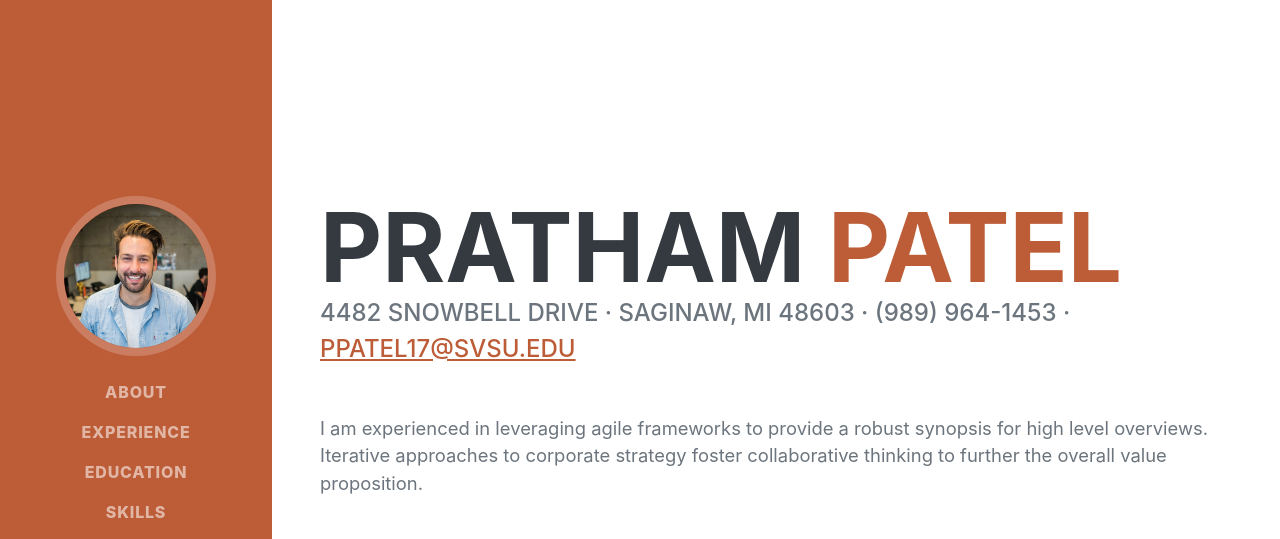
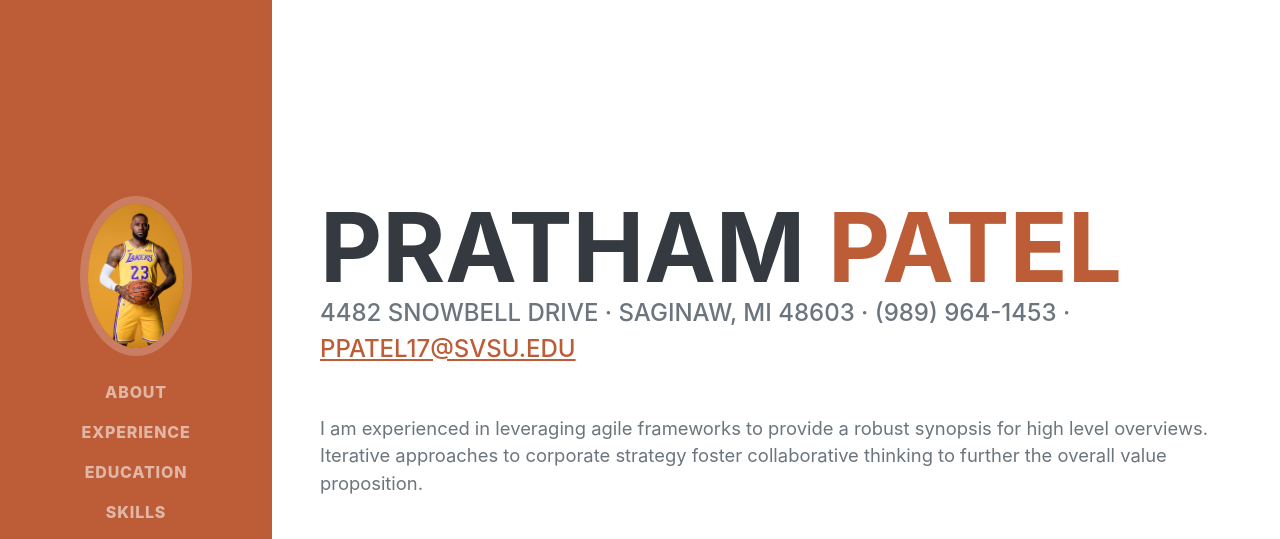
Before and after one commit to pratham-patell/pratham-patell, a plain HTML site: page resume/index.html in a window 1280 px wide. Shown: the top 539 px of the page. Drawn offline with nearby package versions, Linux system fonts and the light colour scheme; a web font is replaced by a local one.

Commit message:
Update index.html

```diff
--- a/resume/index.html
+++ b/resume/index.html
@@ -20,7 +20,7 @@
         <nav class="navbar navbar-expand-lg navbar-dark bg-primary fixed-top" id="sideNav">
             <a class="navbar-brand js-scroll-trigger" href="#page-top">
                 <span class="d-block d-lg-none">Pratham Patel</span>
-                <span class="d-none d-lg-block"><img class="img-fluid img-profile rounded-circle mx-auto mb-2" src="assets/img/profile.jpg" alt="..." /></span>
+                <span class="d-none d-lg-block"><img class="img-fluid img-profile rounded-circle mx-auto mb-2" src="assets/img/gettyimages-1039547504-594x594.jpg" alt="..." /></span>
             </a>
             <button class="navbar-toggler" type="button" data-bs-toggle="collapse" data-bs-target="#navbarResponsive" aria-controls="navbarResponsive" aria-expanded="false" aria-label="Toggle navigation"><span class="navbar-toggler-icon"></span></button>
             <div class="collapse navbar-collapse" id="navbarResponsive">
```
